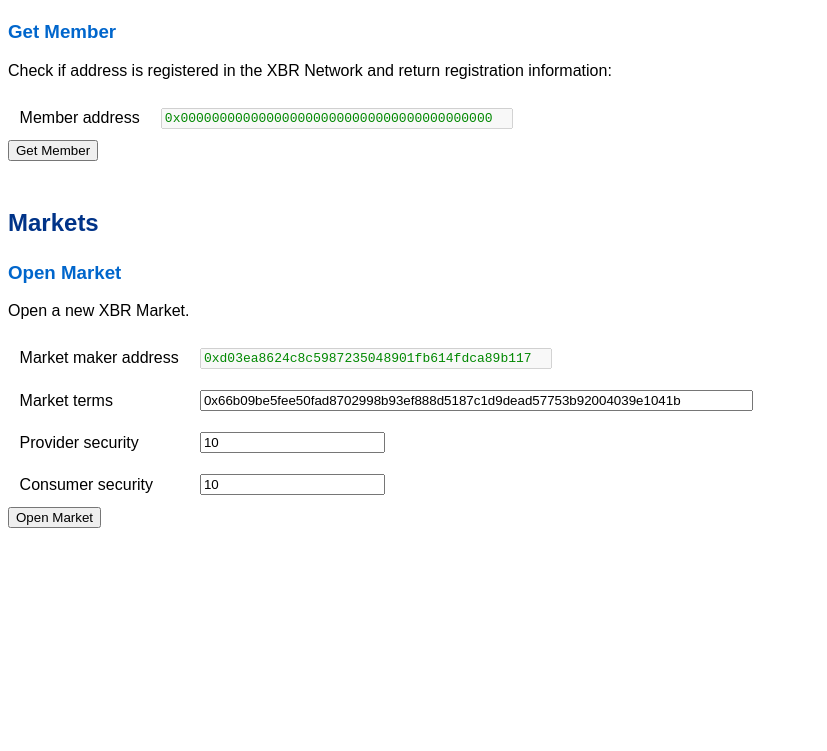
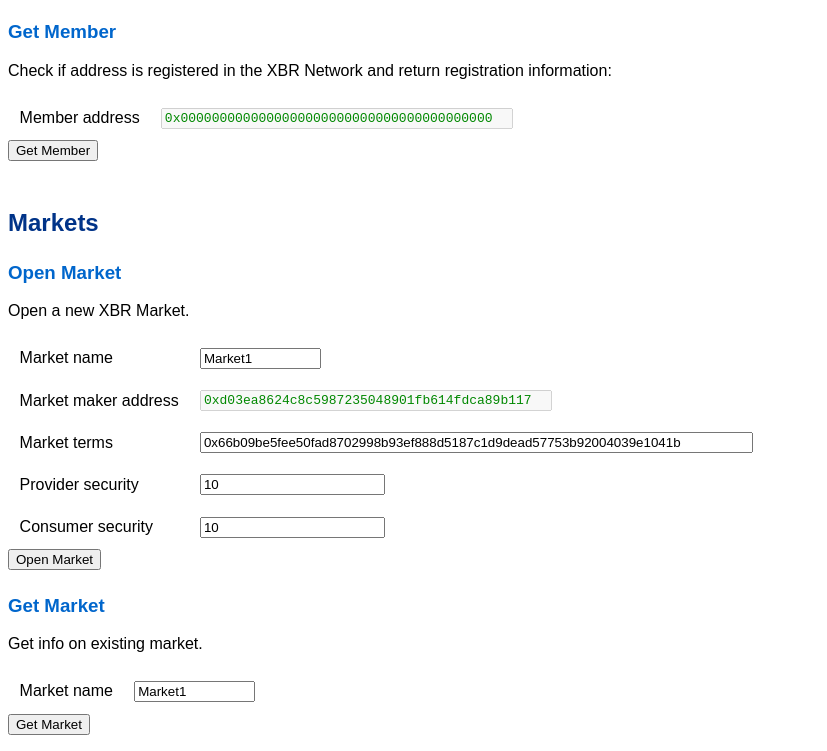
Before and after one commit to wamp-proto/wamp-xbr, a website: page teststack/crossbar/web/index.html in a window 1280 px wide. Shown: the part 561-1312 px from the top of the page, without its empty margins (0-827 px from the left). Before the commit the page ends 1105 px from the top, so only its background shows below. Drawn offline with Linux system fonts and the light colour scheme.

Commit message:
markets2

```diff
--- a/lib/xbr.js
+++ b/lib/xbr.js
@@ -41,5 +41,5 @@ exports.XBRPaymentChannel = XBRPaymentChannel;
 exports.setProvider = setProvider;
 
 // FIXME: make this dependent on the network
-exports.xbrToken = XBRToken.at('0x7b83908271437c08eac9afba56d7080b8d94038c');
-exports.xbrNetwork = XBRNetwork.at('0x69774e9a4a003b3576e27bb0ba687b4267657604');
+exports.xbrToken = XBRToken.at('0xc56a7b89639738382abf20e1829d1ff1a4e21e33');
+exports.xbrNetwork = XBRNetwork.at('0x18c07e395df250003f439f6e8ea1ea8aa51752c6');
--- a/teststack/crossbar/web/index.html
+++ b/teststack/crossbar/web/index.html
@@ -89,6 +89,10 @@
             Open a new XBR Market.
             <table>
                 <tr>
+                    <td>Market name</td>
+                    <td><input type="text" id="new_market_name" name="new_market_name" size="12" maxlength="12" value="Market1"></td>
+                </tr>
+                <tr>
                     <td>Market maker address</td>
                     <td><input class="address" type="text" id="new_market_maker_address" name="new_market_maker_address" size="42" maxlength="42" value="0xd03ea8624c8c5987235048901fb614fdca89b117" disabled="disabled"></td>
                 </tr>
@@ -108,5 +112,17 @@
             <button onclick="test_open_market();">Open Market</button>
         </p>
 
+        <h3>Get Market</h3>
+        <p>
+            Get info on existing market.
+            <table>
+                <tr>
+                    <td>Market name</td>
+                    <td><input type="text" id="get_market_name" name="get_market_name" size="12" maxlength="12" value="Market1"></td>
+                </tr>
+            </table>
+            <button onclick="test_get_market();">Get Market</button>
+        </p>
+
     </body>
 </html>
--- a/teststack/crossbar/web/main.js
+++ b/teststack/crossbar/web/main.js
@@ -89,7 +89,6 @@ async function test_get_member () {
 
 
 async function test_register () {
-    // primary account used for testing
     const account = web3.eth.accounts[0];
 
     const new_member_address = document.getElementById('new_member_address').value;
@@ -104,17 +103,35 @@ async function test_register () {
 
 
 async function test_open_market () {
-    // primary account used for testing
     const account = web3.eth.accounts[0];
 
-    var marketId = web3.sha3('MyMarket1');
+    var name = document.getElementById('new_market_name').value;
     var maker = document.getElementById('new_market_maker_address').value;
     var terms = document.getElementById('new_market_terms').value;
     var providerSecurity = document.getElementById('new_market_provider_security').value;
     var consumerSecurity = document.getElementById('new_market_consumer_security').value;
+
+    var marketId = web3.sha3(account, name);
 
     console.log('test_open_market(marketId=' + marketId + ', maker=' + maker + ', terms=' + terms + ', providerSecurity=' + providerSecurity + ', consumerSecurity=' + consumerSecurity + ')');
 
     // bytes32 marketId, address maker, bytes32 terms, uint providerSecurity, uint consumerSecurity
     await xbr.xbrNetwork.openMarket(marketId, maker, terms, providerSecurity, consumerSecurity, {from: account});
 }
+
+
+async function test_get_market () {
+    const account = web3.eth.accounts[0];
+
+    var name = document.getElementById('get_market_name').value;
+
+    var marketId = web3.sha3(account, name);
+
+    console.log('test_get_market(marketId=' + marketId + ')');
+
+    owner = await xbr.xbrNetwork.getMarketOwner(marketId);
+    maker = await xbr.xbrNetwork.getMarketMaker(marketId);
+
+    console.log('market ' + marketId + ' owner:', owner);
+    console.log('market ' + marketId + ' maker:', maker);
+}
```
Also changed, not shown: 1 other file.
